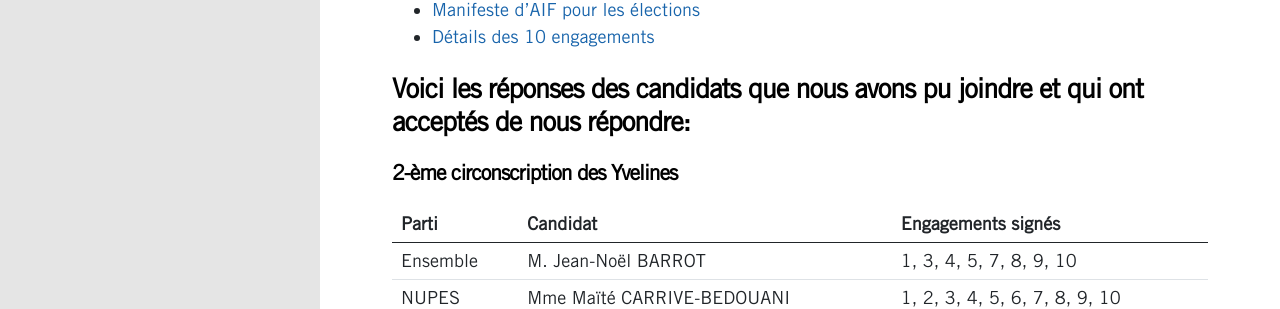
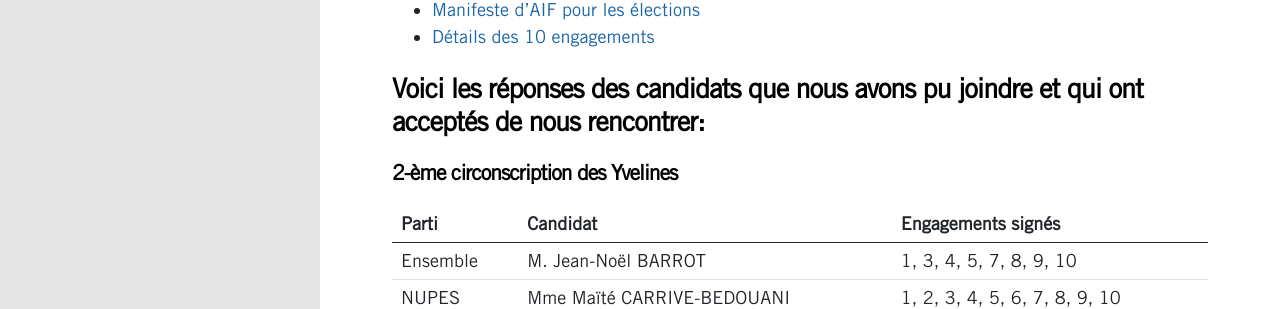
Before and after one commit to Amnesty121/SiteAmnesty121-dev, a Jekyll site: the page built from _posts/2022-06-09-plaidoyers.md, in a window 1280 px wide and 900 px high, scrolled down 1029 px. Shown: the part 188-497 px from the top of the window. Built offline with Jekyll 4.4.1, drawn with Linux system fonts in a browser that asks for light colours; nearby versions of some CDN libraries; comment, search, counter and statistics services are not loaded.

Commit message:
Update 2022-06-09-plaidoyers.md

```diff
--- a/_posts/2022-06-09-plaidoyers.md
+++ b/_posts/2022-06-09-plaidoyers.md
@@ -27,7 +27,7 @@ Dans le cadre des élections législatives 2022, le groupe 121 a demandé aux ca
 - [Manifeste d'AIF pour les élections]({{site.url}}/SiteAmenesty121/assets/pdf/manifeste-legislatives-final.pdf)
 - [Détails des 10 engagements]({{site.url}}/SiteAmenesty121/assets/pdf/10_engagements_législatives.pdf)
 
-## Voici les réponses des candidats que nous avons pu joindre et qui ont acceptés de nous répondre:
+## Voici les réponses des candidats que nous avons pu joindre et qui ont acceptés de nous rencontrer:
 
 ### 2-ème circonscription des Yvelines
 
```
